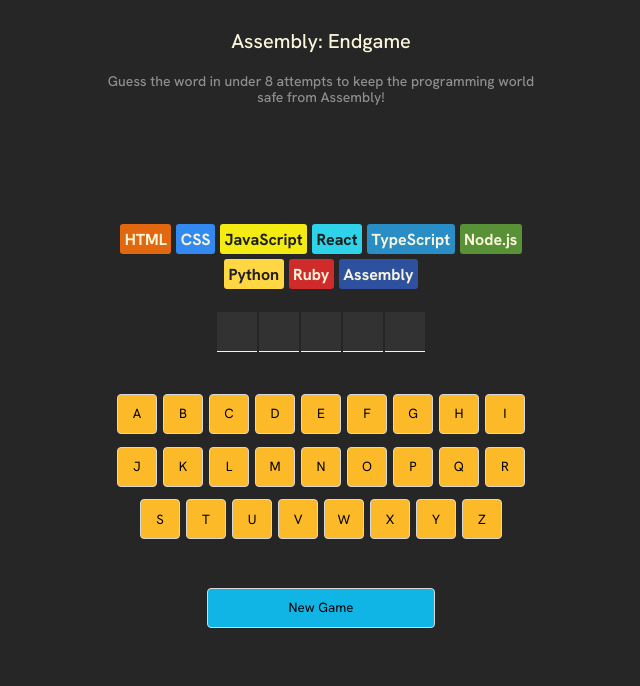
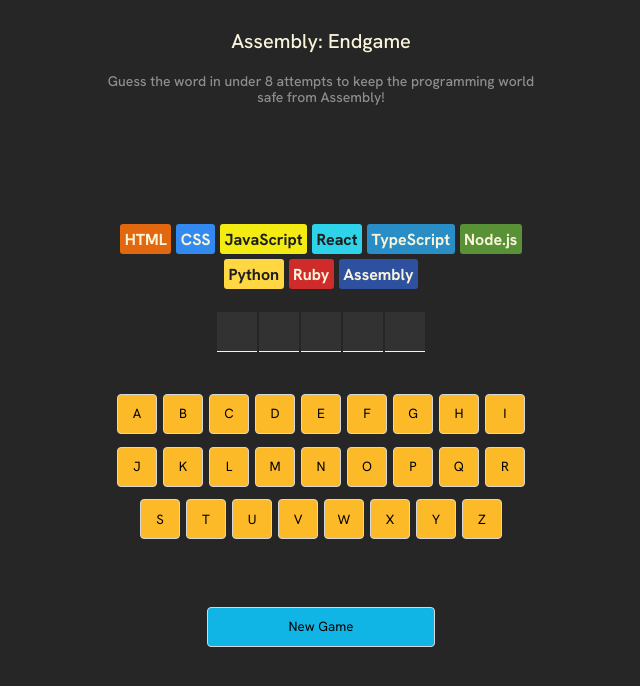
Before and after one commit to ray-17/endgame, a React (Vite) app in the folder endgame/: page / in a window 1280 px wide. Shown: the top 686 px of the page, without its empty margins (319-959 px from the left). Built offline with nearby package versions, Linux system fonts and the light colour scheme.

Commit message:
more alignment

```diff
--- a/endgame/src/index.css
+++ b/endgame/src/index.css
@@ -160,6 +160,7 @@
     display: flex;
     justify-content: center;
     align-items: center;
+    height: 150px;
 }
 
 button.newgame{
@@ -172,7 +173,7 @@
     border: 1px solid #D7D7D7;
     background-color: #11B5E5;
     cursor: pointer;
-    margin-top: 36px;
+
 
 }
 
```
